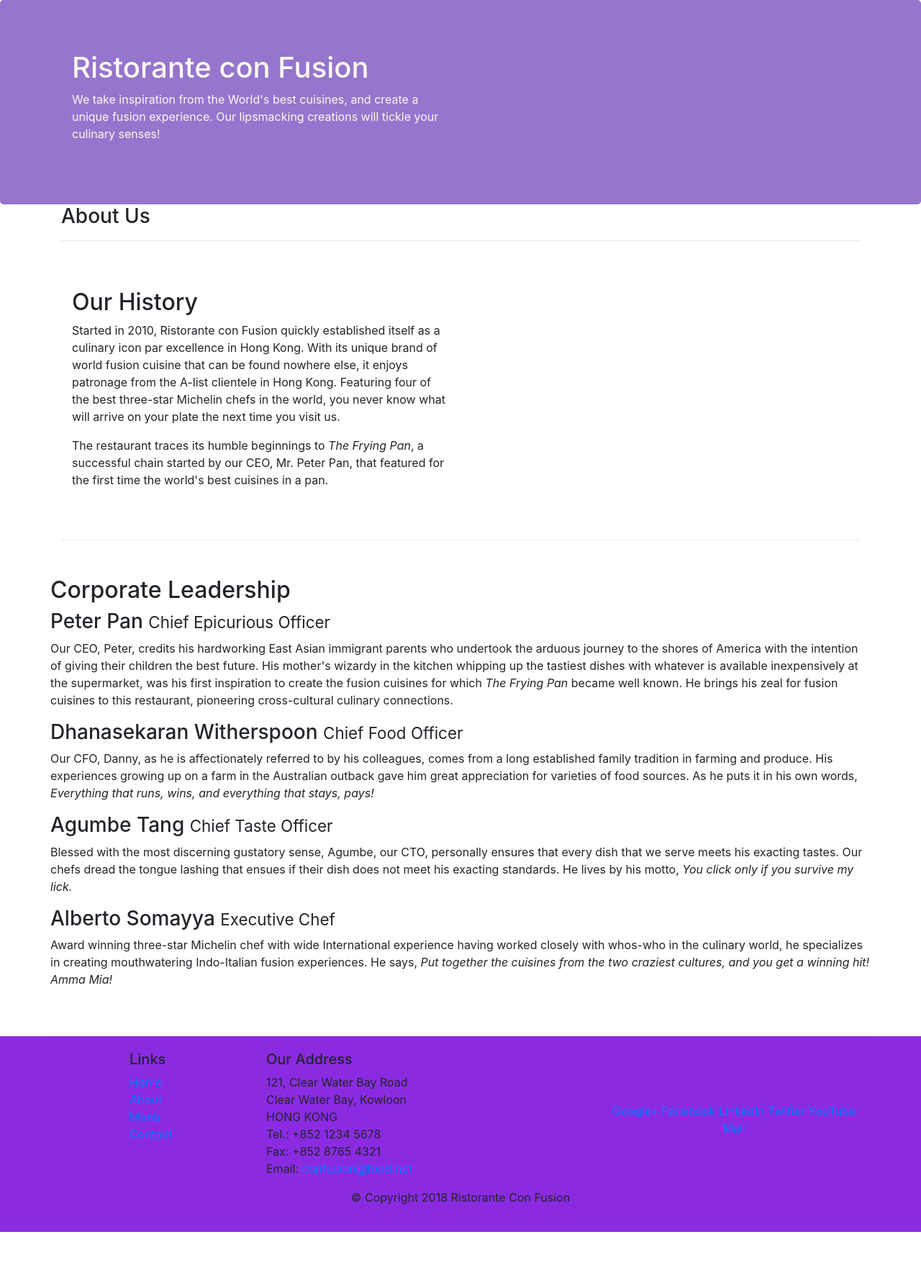
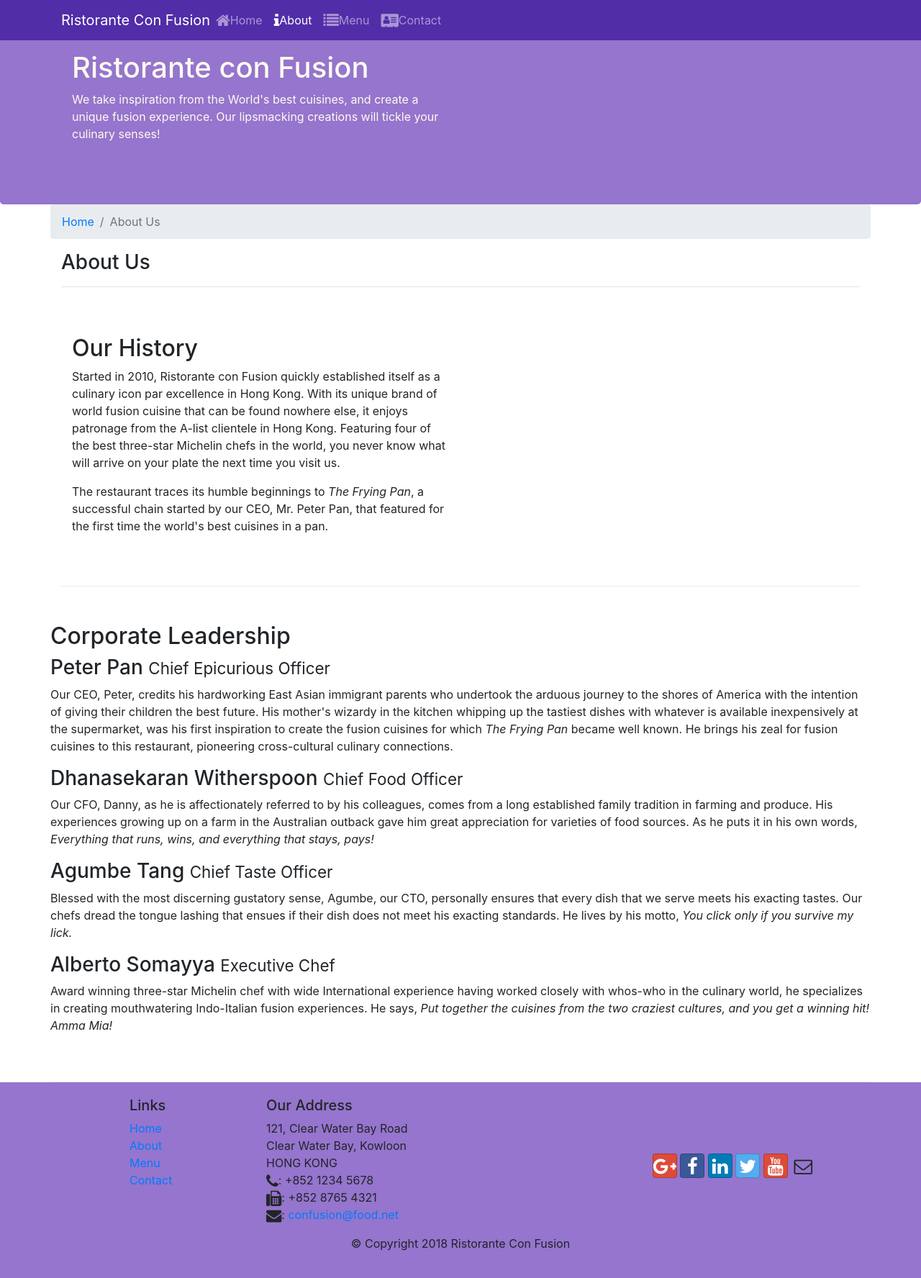
Before and after one commit to stefanodipierro/Front-End-Web-UI-Frameworks-and-Tools-Bootstrap-4-, a website: page aboutus.html in a window 1280 px wide. Shown: the whole page at 72% size. Before the commit the page ends 1712 px from the top, so only its background shows below. Drawn offline with nearby package versions, Linux system fonts and the light colour scheme.

Commit message:
Icon lesson

```diff
--- a/CSS/style.css
+++ b/CSS/style.css
@@ -9,7 +9,7 @@
     min-height: 400px;
 }
 .footer {
-    background-color: blueviolet;
+    background-color: #9575CD;
     margin: 0px auto;
     padding: 20px 0px 20px 0px
 
@@ -28,7 +28,11 @@
     color: #0f0f0f;
 }
 
-.row-about{
-    margin: 0px;
-    padding-bottom: 20px
+.body {
+    padding: 50px 0px 0px 0px;
+    z-index: 0px;
 }
+
+.navbar-dark {
+    background-color: #512DA8;
+}
--- a/aboutus.html
+++ b/aboutus.html
@@ -9,6 +9,8 @@
 
      <!-- Bootstrap CSS -->
      <link rel="stylesheet" href="node_modules/bootstrap/dist/css/bootstrap.min.css">
+     <link rel="stylesheet" href="node_modules/font-awesome/css/font-awesome.min.css">
+     <link rel="stylesheet" href="node_modules/bootstrap-social/bootstrap-social.css">
      <link rel="stylesheet" href="css/style.css">
 
 
@@ -17,6 +19,28 @@
 </head>
 
 <body>
+    <nav class="navbar navbar-dark navbar-expand-sm fixed-top">
+        <div class="container">
+            <button class="navbar-toggler" type="button" data-toggle="collapse" data-target="#Navbar">
+                <span class="navbar-toggler-icon"></span>
+            </button>
+            <a class="navbar-brand mr-auto" href="./index.html">Ristorante Con Fusion</a>
+            <div class="collapse navbar-collapse" id="Navbar">
+                <ul class="navbar-nav mr-auto">
+                    <li class="nav-item"><a class="nav-link" href="./index.html"><span class="fa fa-home fa-lg"></span>Home</a></li>
+                    <li class="nav-item active"><a class="nav-link" href="./aboutus.html"><span class="fa fa-info fa-lg"></span>About</a></li>
+                    <li class="nav-item"><a class="nav-link" href="#"><span class="fa fa-list fa-lg"></span>Menu</a></li>
+                    <li class="nav-item"><a class="nav-link" href="#"><span class="fa fa-address-card fa-lg"></span>Contact</a></li>
+                </ul>
+            </div>
+
+        </div>
+
+    </nav>
+
+
+
+
 
     <header class="jumbotron">
         <div class="container">
@@ -33,6 +57,10 @@
 
     <div class="container">
         <div class="row">
+            <ol class="col-12 breadcrumb">
+                <li class="breadcrumb-item"><a href="./index.html">Home</a></li>
+                <li class="breadcrumb-item active">About Us</li>
+            </ol>
             <div class="col-12 col-sm">
                <h3>About Us</h3>
                <hr>
@@ -76,7 +104,7 @@
                 <div class="col-4 offset-1 col-sm-2">
                     <h5>Links</h5>
                     <ul class="list-unstyled">
-                        <li><a href="#">Home</a></li>
+                        <li><a href="./index.html">Home</a></li>
                         <li><a href="#">About</a></li>
                         <li><a href="#">Menu</a></li>
                         <li><a href="#">Contact</a></li>
@@ -88,19 +116,19 @@
 		              121, Clear Water Bay Road<br>
 		              Clear Water Bay, Kowloon<br>
 		              HONG KONG<br>
-		              Tel.: +852 1234 5678<br>
-		              Fax: +852 8765 4321<br>
-		              Email: <a href="mailto:confusion@food.net">confusion@food.net</a>
+		              <i class="fa fa-phone fa-lg"></i>: +852 1234 5678<br>
+		              <i class="fa fa-fax fa-lg"></i>: +852 8765 4321<br>
+		              <i class="fa fa-envelope fa-lg"></i>: <a href="mailto:confusion@food.net">confusion@food.net</a>
 		           </address>
                 </div>
                 <div class="col-12 col-sm-4 align-self-center">
                     <div class="text-center">
-                        <a href="http://google.com/+">Google+</a>
-                        <a href="http://www.facebook.com/profile.php?id=">Facebook</a>
-                        <a href="http://www.linkedin.com/in/">LinkedIn</a>
-                        <a href="http://twitter.com/">Twitter</a>
-                        <a href="http://youtube.com/">YouTube</a>
-                        <a href="mailto:">Mail</a>
+                        <a class="btn btn-social-icon btn-google" href="http://google.com/+"><i class="fa fa-google-plus fa-lg"></i></a>
+                        <a class="btn btn-social-icon btn-facebook" href="http://www.facebook.com/profile.php?id="><i class="fa fa-facebook fa-lg"></i></a>
+                        <a class="btn btn-social-icon btn-linkedin" href="http://www.linkedin.com/in/"><i class="fa fa-linkedin fa-lg"></i></a>
+                        <a class="btn btn-social-icon btn-twitter" href="http://twitter.com/"><i class="fa fa-twitter fa-lg"></i></a>
+                        <a class="btn btn-social-icon btn-google" href="http://youtube.com/"><i class="fa fa-youtube fa-lg"></i></a>
+                        <a class="btn btn-social-icon" href="mailto:"><i class="fa fa-envelope-o fa-lg"></i></a>
                     </div>
                 </div>
            </div>
--- a/package.json
+++ b/package.json
@@ -15,6 +15,8 @@
   },
   "dependencies": {
     "bootstrap": "^4.3.1",
+    "bootstrap-social": "^5.1.1",
+    "font-awesome": "^4.7.0",
     "jquery": "^3.4.1",
     "popper.js": "^1.12.9"
   }
```
Also changed, not shown: index.html (+29 -10 lines), 1 other file.
